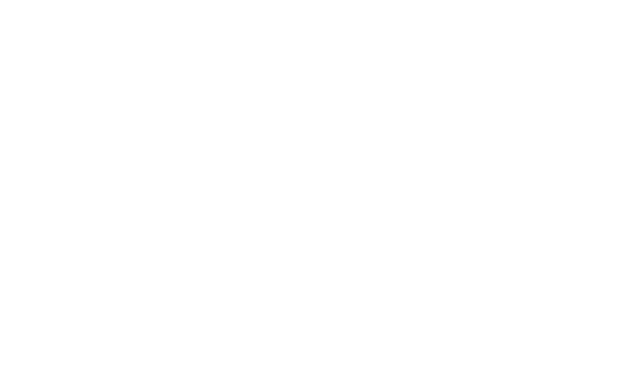
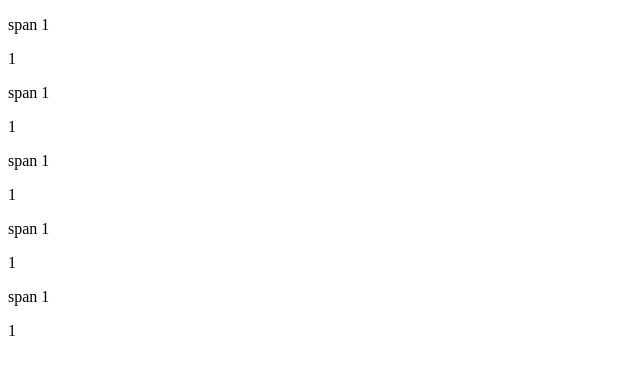
Before and after one commit to Tatharelen/10.2, a plain HTML site: page index.html in a window 1280 px wide. Shown: the whole page, without its empty margins (0-640 px from the left). Drawn offline with nearby package versions, Linux system fonts and the light colour scheme.

Commit message:
Add HTML structure

```diff
--- a/index.html
+++ b/index.html
@@ -8,6 +8,44 @@
 </head>
 <body>
 
+	<div>
+
+		<div>
+			<p><span>span 1</span></p>
+		</div>
+		<div>
+			<p>1</p>
+		</div>
+
+		<div>
+			<p><span>span 1</span></p>
+		</div>
+		<div>
+			<p>1</p>
+		</div>
+
+		<div>
+			<p><span>span 1</span></p>
+		</div>
+		<div>
+			<p>1</p>
+		</div>
+
+		<div>
+			<p><span>span 1</span></p>
+		</div>
+		<div>
+			<p>1</p>
+		</div>
+
+		<div>
+			<p><span>span 1</span></p>
+		</div>
+		<div>
+			<p>1</p>
+		</div>
+
+	</div>
 
 <script src="https://ajax.googleapis.com/ajax/libs/jquery/3.2.1/jquery.min.js"></script><script>window.jQuery || document.write('<script src="js/vendor/jquery-3.2.1.min.js"><\/script>')</script>
 <script type="text/javascript" src="js/scripts.js"></script>
```
